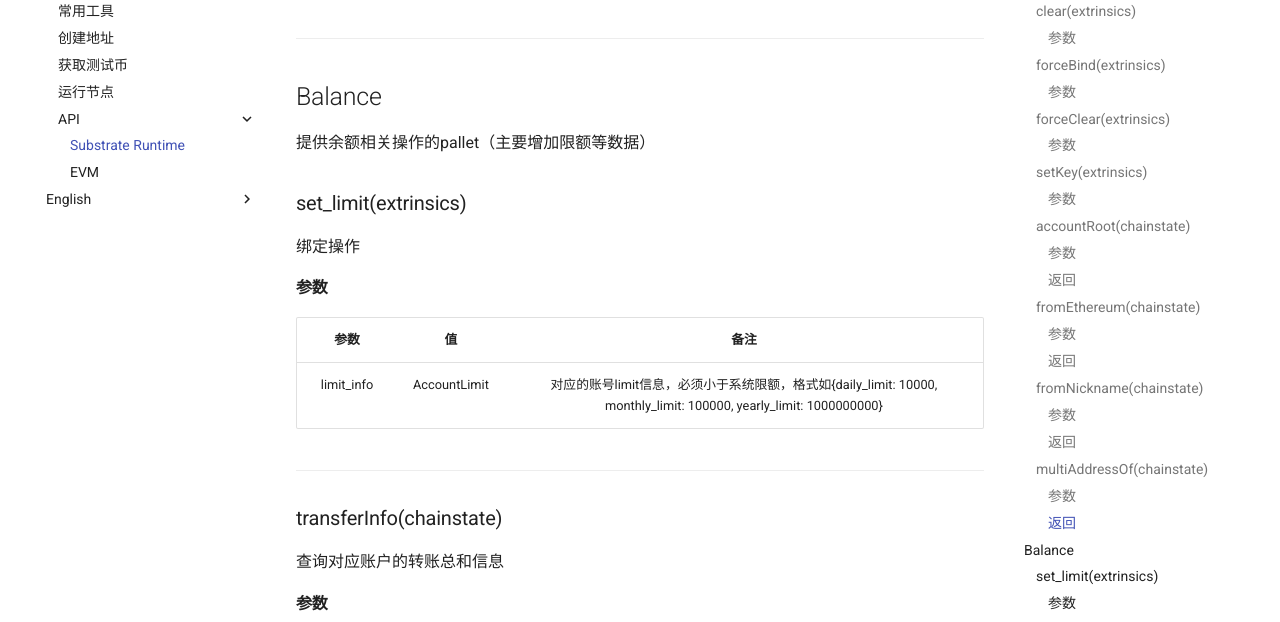
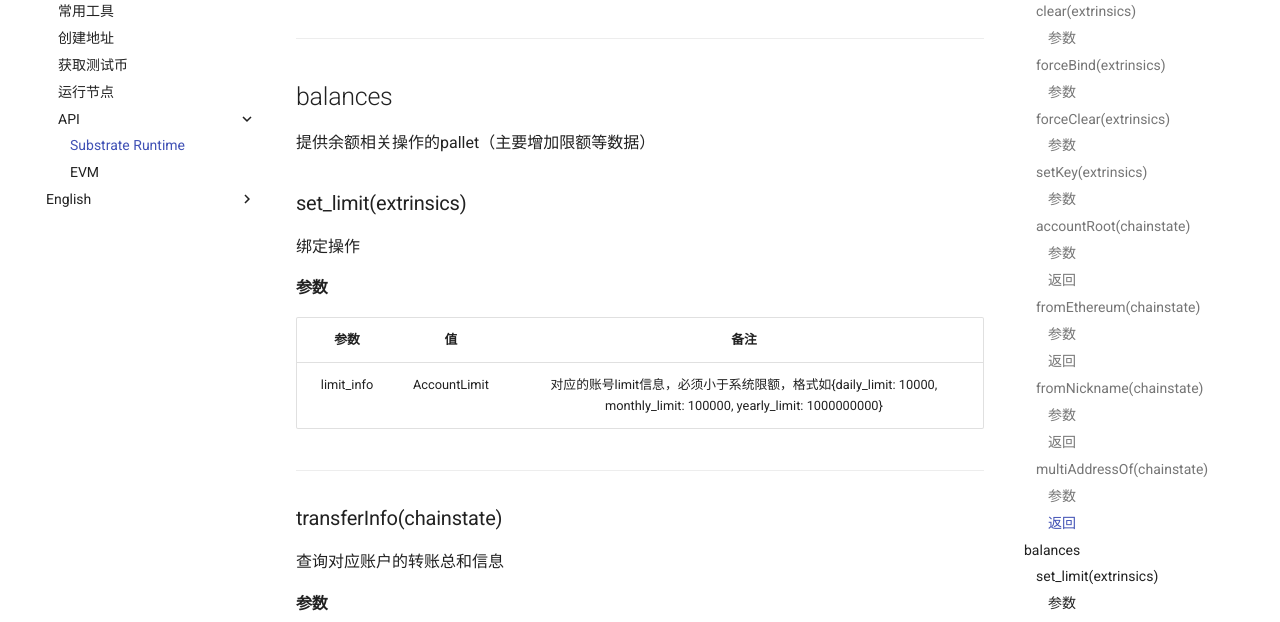
Before and after one commit to mathwallet/docs.mathchain.org, an MkDocs documentation site: the page built from docs/cn/substrate_api.md, in a window 1280 px wide and 900 px high, scrolled down 3279 px. Shown: the part 178-800 px from the top of the window. Built offline with MkDocs 1.6.1 and Material for MkDocs 9.7.7, drawn with Linux system fonts in a browser that asks for light colours; comment, search, counter and statistics services are not loaded.

Commit message:
fix name

```diff
--- a/docs/cn/substrate_api.md
+++ b/docs/cn/substrate_api.md
@@ -98,7 +98,7 @@
 
 ---
 
-## Balance
+## balances
 提供余额相关操作的pallet（主要增加限额等数据）
 ### set_limit(extrinsics)
 绑定操作
```
